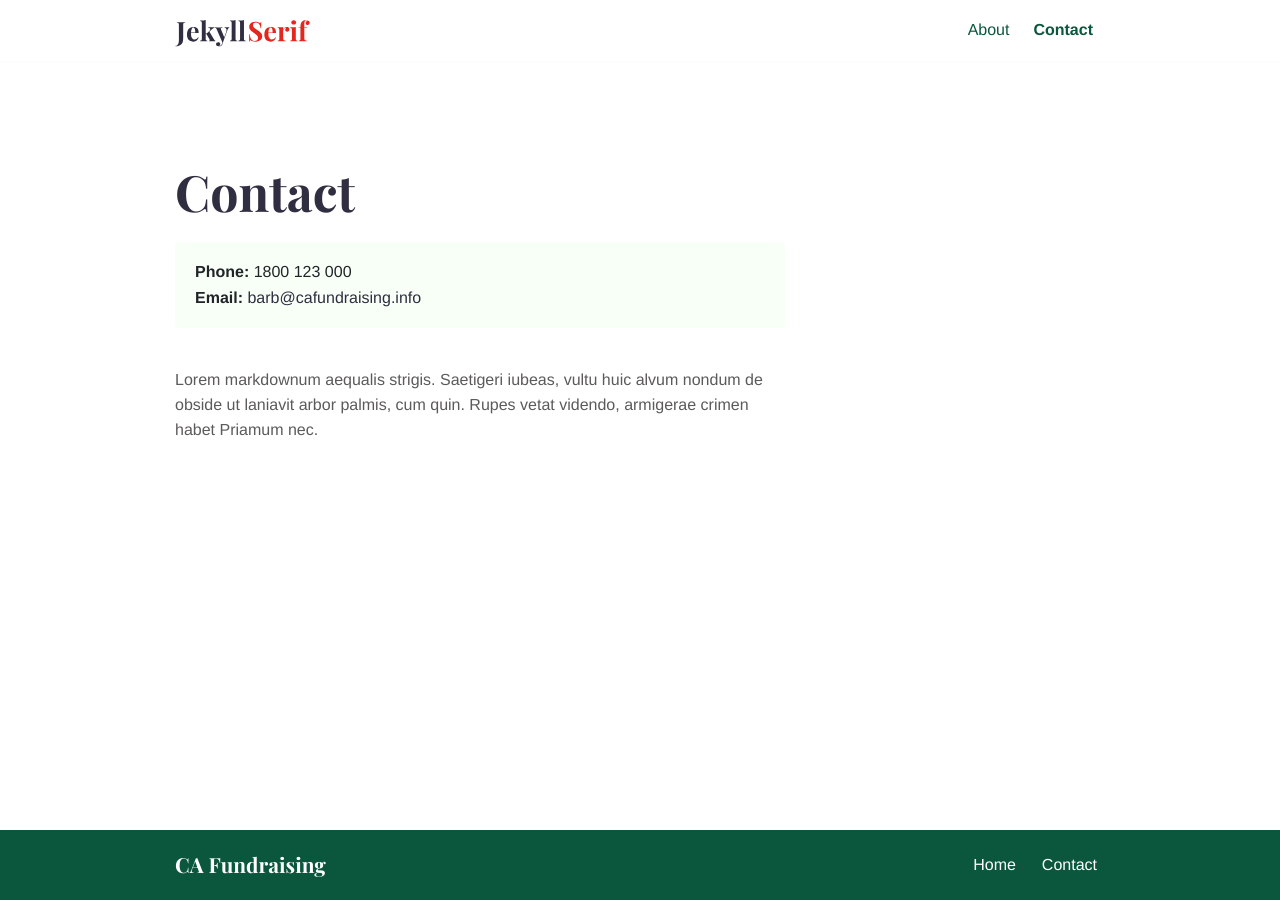
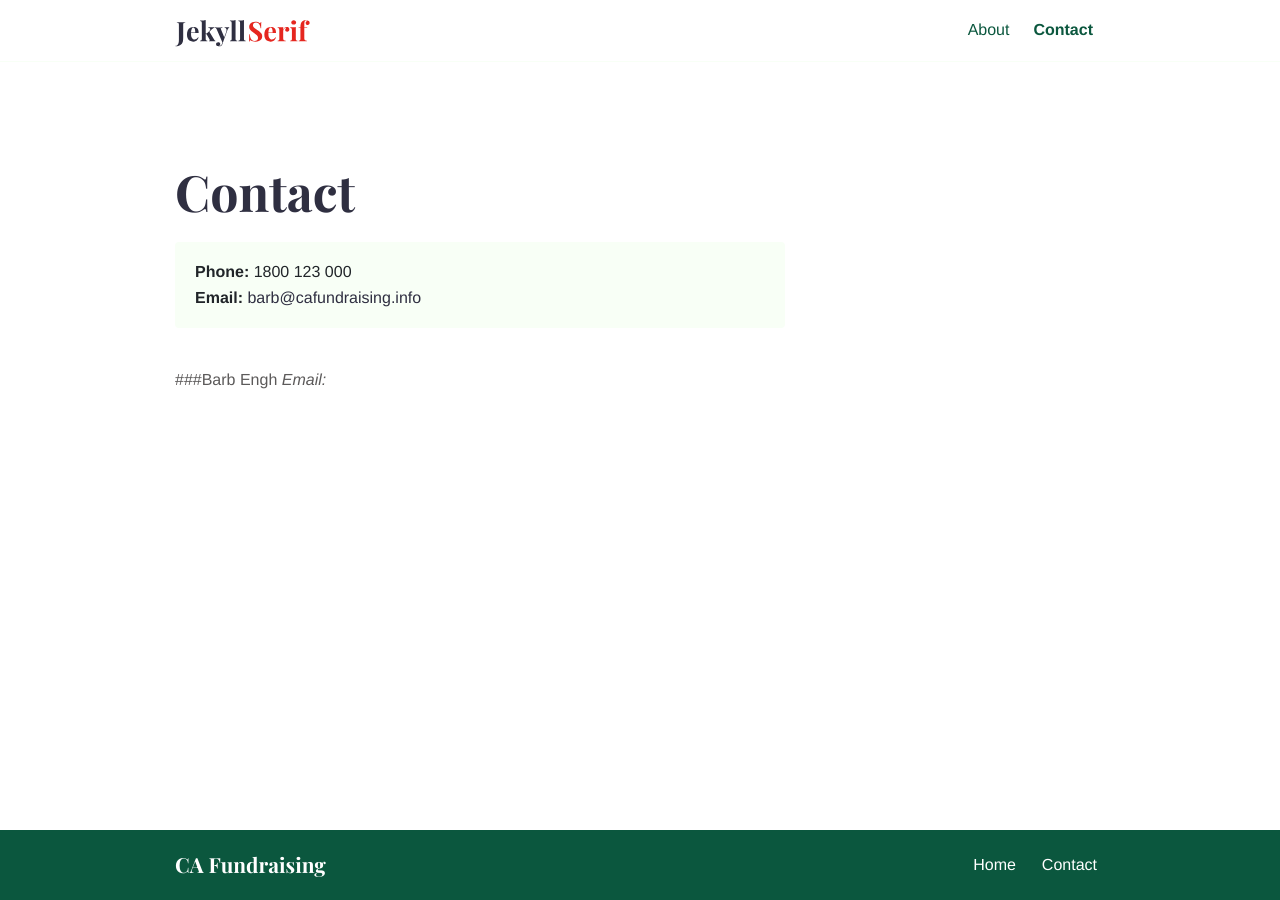
Before and after one commit to Frogdart5/fierce-avocado-6c9b0, a Jekyll site: the page built from contact.md, in a window 1280 px wide. Built offline with Jekyll 4.4.1, drawn with Linux system fonts in a browser that asks for light colours.

Commit message:
contact.md: changed

```diff
--- a/contact.md
+++ b/contact.md
@@ -4,4 +4,5 @@ layout: contact
 bodyClass: page-contact
 ---
 
-Lorem markdownum aequalis strigis. Saetigeri iubeas, vultu huic alvum nondum de obside ut laniavit arbor palmis, cum quin. Rupes vetat videndo, armigerae crimen habet Priamum nec.
+###Barb Engh
+*Email:*
```
